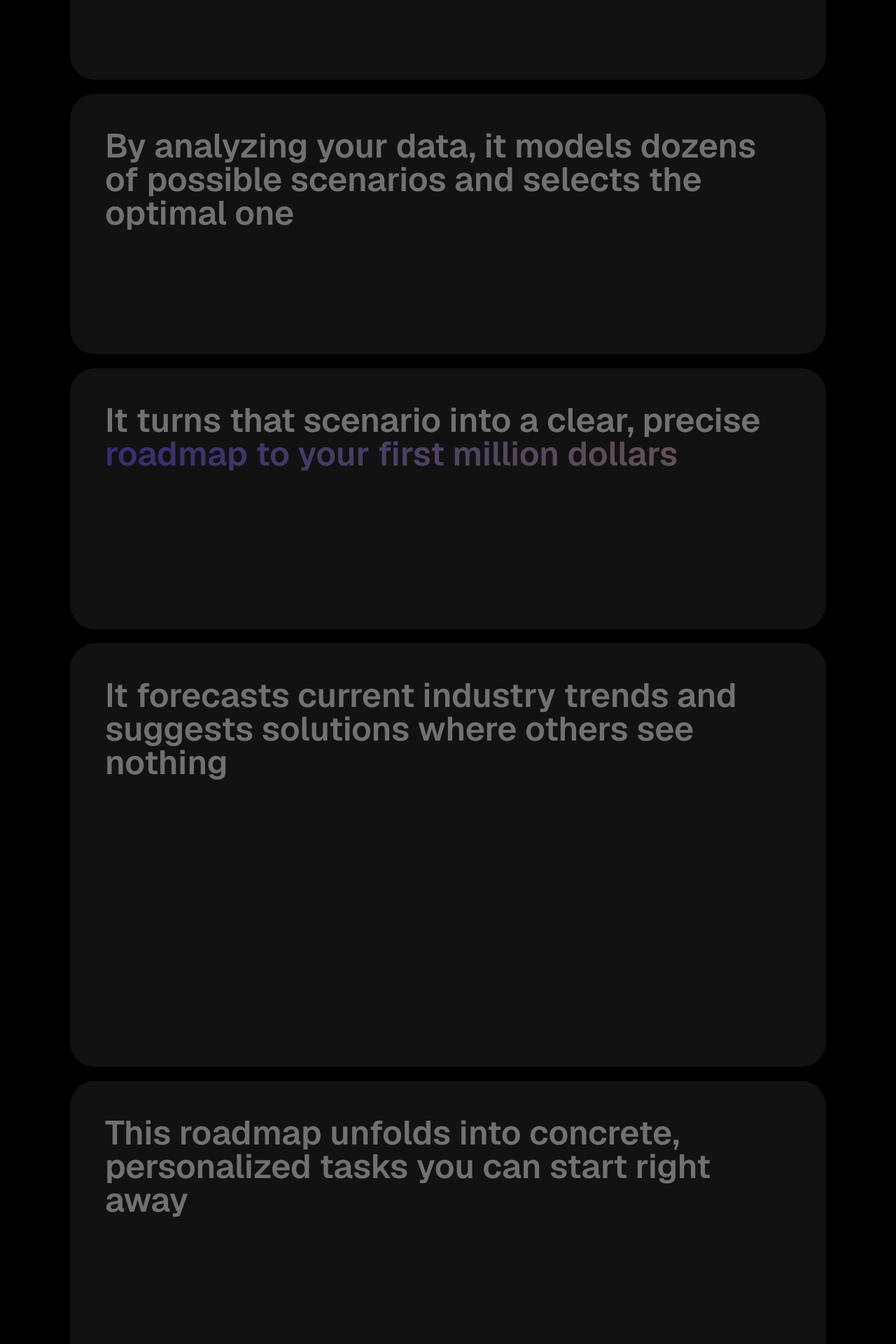
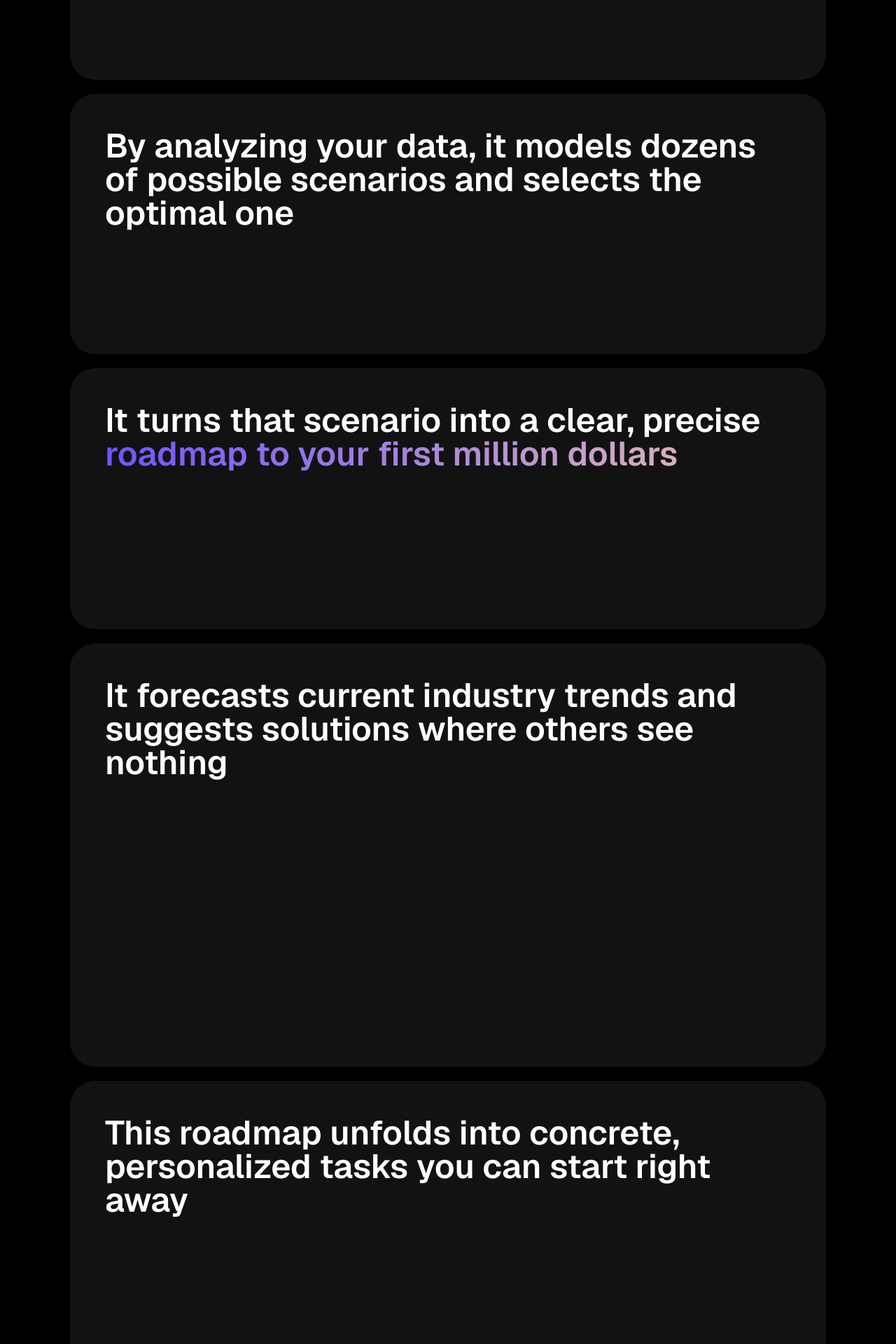
Before and after one commit to selbibegiyeva1/road-to-millionaire, a React (Vite) app: page / in a window 1280 px wide. Shown: the part 7900-9820 px from the top of the page at 70% size. Built offline with nearby package versions, Linux system fonts and the light colour scheme.

Commit message:
aos solution animation

```diff
--- a/src/blocks/HowItWorks.jsx
+++ b/src/blocks/HowItWorks.jsx
@@ -34,7 +34,7 @@ function HowItWorks() {
             trigger: triggerRef.current,
             start: "top 100px", // same breathing room as cards
             end: () => {
-                const perChar = 8; // px of scroll per character
+                const perChar = 22; // px of scroll per character
                 return "+=" + Math.max(window.innerHeight * 0.8, lettersRef.current.length * perChar);
             },
             pin: true,
--- a/src/blocks/Solution.jsx
+++ b/src/blocks/Solution.jsx
@@ -1,80 +1,32 @@
-import { useState, useEffect, useRef } from "react";
+import React from 'react';
+
+import AOS from 'aos';
+import 'aos/dist/aos.css';
 
 // CSS
 import "../styles/Solution.css";
 
 function Solution() {
-    const [progress, setProgress] = useState(0);
-    const refs = useRef([]);
-    const lastYRef = useRef(0);
-    const dirRef = useRef("down");
-
-    useEffect(() => {
-        const onScroll = () => {
-            const y = window.scrollY;
-            dirRef.current = y > lastYRef.current ? "down" : "up";
-            lastYRef.current = y;
-        };
-        window.addEventListener("scroll", onScroll, { passive: true });
-        onScroll();
-        return () => window.removeEventListener("scroll", onScroll);
-    }, []);
-
-    useEffect(() => {
-        const io = new IntersectionObserver(
-            (entries) => {
-                entries.forEach((entry) => {
-                    if (!entry.isIntersecting) return;
-                    const idx = Number(entry.target.dataset.idx);
-                    if (Number.isNaN(idx)) return;
-
-                    if (dirRef.current === "down") {
-                        setProgress((p) => (idx + 1 > p ? idx + 1 : p));
-                    } else {
-                        setProgress((p) => (idx < p ? idx : p));
-                    }
-                });
-            },
-            { threshold: 1 }
-        );
-
-        refs.current.forEach((el) => el && io.observe(el));
-        return () => refs.current.forEach((el) => el && io.unobserve(el));
-    }, []);
-
-    const setRef = (el, i) => (refs.current[i] = el);
-
-    const isOn = (i) => i < progress;
-
     return (
         <div className='Solution' id='solution'>
             <div className="solutionBlock">
                 <p className="blockSub">Our Solution</p>
                 <p className="blockHead solutionHead">Now You Play by Your Own Rules</p>
                 <div className="solutionGrid">
-                    <div>
+                    <div data-aos="fade-up">
                         <p>We created an AI agent that sees opportunities invisible to the human eye</p>
                     </div>
-                    <div>
-                        <p ref={(el) => setRef(el, 0)}
-                            data-idx="0"
-                            className={isOn(0) ? "o-4" : ""}
-                        >By analyzing your data, it models dozens of possible scenarios and selects the optimal one</p>
+                    <div data-aos="fade-up">
+                        <p>By analyzing your data, it models dozens of possible scenarios and selects the optimal one</p>
                     </div>
-                    <div>
-                        <p ref={(el) => setRef(el, 1)}
-                            data-idx="1"
-                            className={isOn(1) ? "o-4" : ""}>It turns that scenario into a clear, precise <span>roadmap to your first million dollars</span></p>
+                    <div data-aos="fade-up">
+                        <p>It turns that scenario into a clear, precise <span>roadmap to your first million dollars</span></p>
                     </div>
-                    <div>
-                        <p ref={(el) => setRef(el, 2)}
-                            data-idx="2"
-                            className={isOn(2) ? "o-4" : ""}>It forecasts current industry trends and suggests solutions where others see nothing</p>
+                    <div data-aos="fade-up">
+                        <p>It forecasts current industry trends and suggests solutions where others see nothing</p>
                     </div>
-                    <div>
-                        <p ref={(el) => setRef(el, 3)}
-                            data-idx="3"
-                            className={isOn(3) ? "o-4" : ""}>This roadmap unfolds into concrete, personalized tasks you can start right away</p>
+                    <div data-aos="fade-up">
+                        <p>This roadmap unfolds into concrete, personalized tasks you can start right away</p>
                     </div>
                 </div>
             </div>
--- a/src/styles/Solution.css
+++ b/src/styles/Solution.css
@@ -30,7 +30,6 @@
 }
 
 .solutionGrid div p {
-    opacity: 40%;
     transition: 0.3s;
     color: white;
 }
@@ -73,10 +72,6 @@
     gap: 25px;
     font-size: 28px;
     font-weight: 600;
-}
-
-.solutionGrid div .o-4 {
-    opacity: 100%;
 }
 
 @media(max-width: 1440px) {
```
